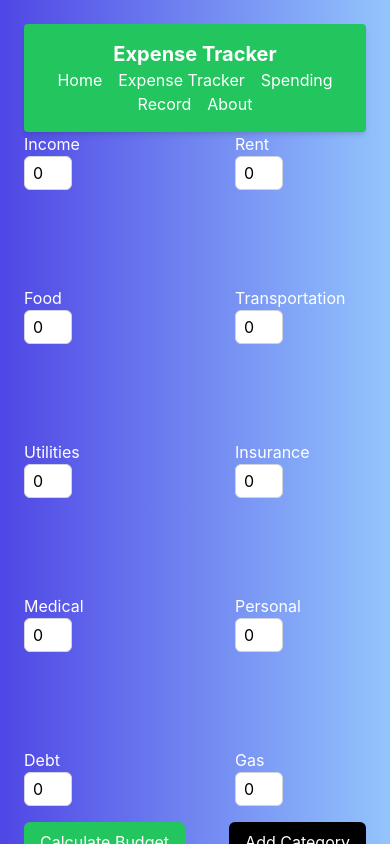
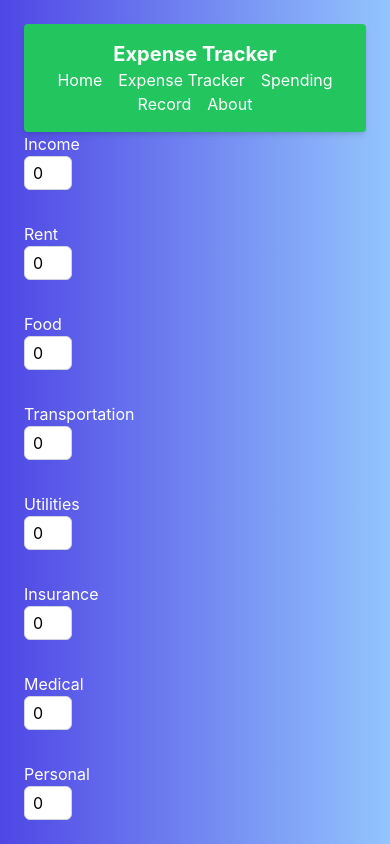
Before and after one commit to astevens246/expense-tracker, a React (Create React App) app: page /fields in a window 390 px wide. Built offline with nearby package versions, Linux system fonts and the light colour scheme.

Commit message:
expenses page goes down to one column on small screens

```diff
--- a/src/components/Fields.js
+++ b/src/components/Fields.js
@@ -77,7 +77,7 @@ const Fields = ({income, setIncome, rent, setRent, food,
         <Header />
 
         <form>
-            <div className="grid grid-cols-2 sm:grid-cols-2 md:grid-cols-3 lg:grid-cols-4 gap-20">
+            <div className="grid grid-cols-1 sm:grid-cols-2 md:grid-cols-3 lg:grid-cols-4 gap-4">
                 <div className="mb-4">
                     <label htmlFor="income" className="block">Income</label>
                         <input
@@ -175,7 +175,7 @@ const Fields = ({income, setIncome, rent, setRent, food,
                             onChange={e => handleCustomFieldNameChange(field.id, e.target.value)}
                             type="text"
                             id={`custom-${field.id}`}
-                            className="text-white"
+                            className="text-white w-full md:w-12"
                             style={{ backgroundColor: 'inherit' }}
                             name={`custom-${field.id}`} />
                         <input
@@ -183,8 +183,8 @@ const Fields = ({income, setIncome, rent, setRent, food,
                             onChange={e => handleCustomFieldValueChange(field.id, e.target.value)}
                             type="text"
                             id={`custom-${field.id}`}
-                            className="border border-gray-300 rounded-md px-2 py-1 w-12  text-black" />
-                    </div>
+                            className="border border-gray-300 rounded-md px-2 py-1 w-full md:w-12 text-black" />
+                            </div>
                 ))}
             </div>
 
```
